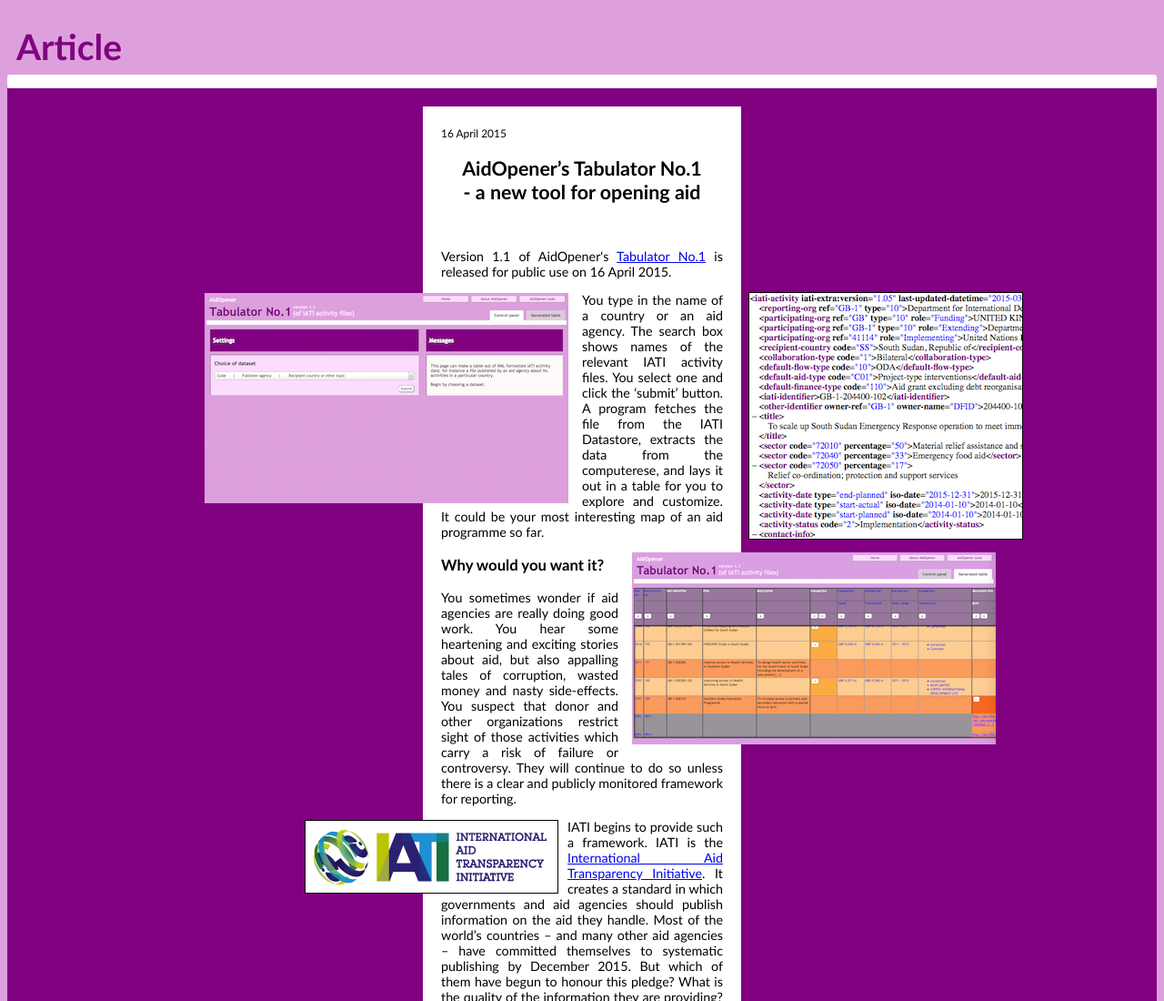
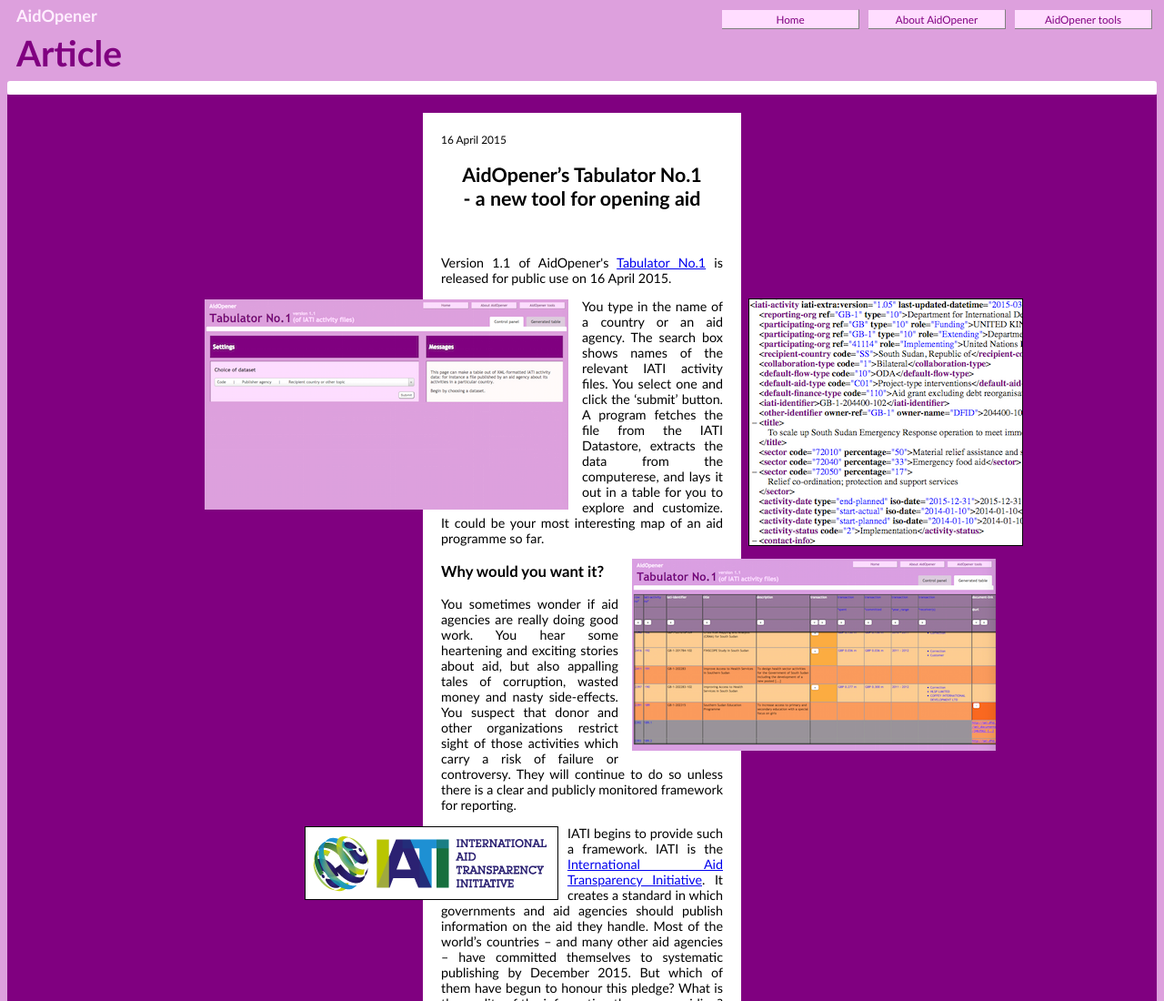
Before and after one commit to MichaelMedley/AidOpener, a plain HTML site: page AidOpener/home/articles/2015_apr_16.html in a window 1280 px wide. Shown: the top 1100 px of the page at 91% size. Drawn offline with nearby package versions, Linux system fonts and the light colour scheme.

Commit message:
Made banner-menu work on the Article page

```diff
--- a/AidOpener/home/articles/2015_apr_16.html
+++ b/AidOpener/home/articles/2015_apr_16.html
@@ -7,37 +7,7 @@
     <title>AidOpener Article</title>
 
     <link rel="stylesheet" href="../../css/mainSiteStyle.css" />
-    <!--<style type = "text/css">
 
-    #leftColumn {
-        float:left;
-        width: 30%;
-        min-width: 250px;
-        margin-left:1%;
-        margin-right:1%;
-
-    }
-
-    #middleColumn {
-        width: 350px;
-        margin-left:auto;
-        margin-right:auto;
-        background-color: white;
-        font-size:110%;
-        text-align:justify;
-    }
-
-    #leftColumn {
-        float:left;
-        width: 30%;
-        min-width: 250px;
-        margin-left:1%;
-        margin-right:1%;
-
-    }
-
-
-    </style>-->
 
 
 </head>
@@ -84,6 +54,10 @@
         	</div>
     	</div>
     </div>
+
+
+    <script src="https://code.jquery.com/jquery-1.11.3.min.js"></script>
+
     <!-- Google Analytics -->
     <script>
         (function (i, s, o, g, r, a, m) {
```
